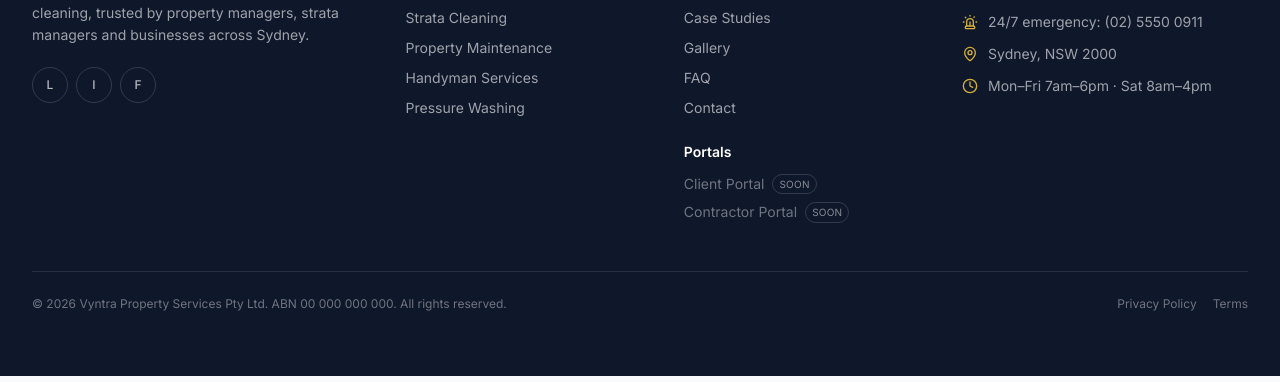
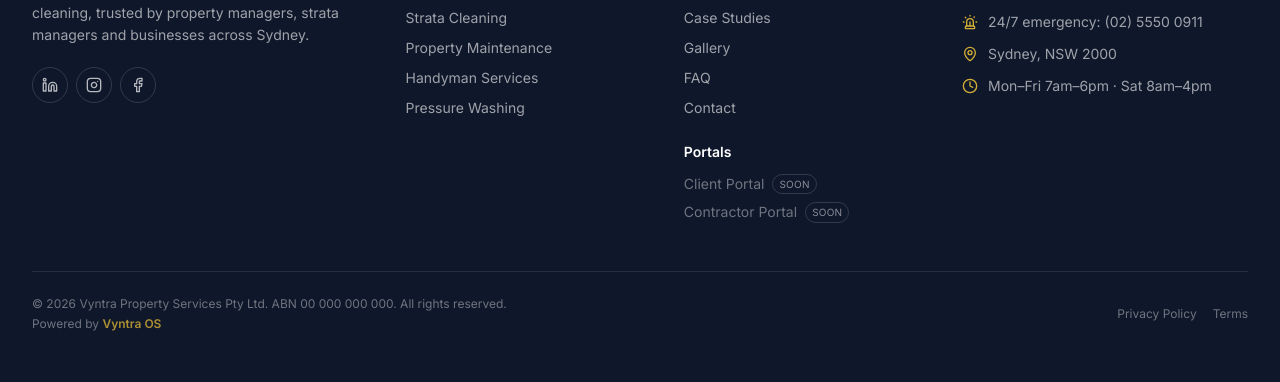
Before and after one commit to francisrasho/vyntra-property-services, a Next.js app: page / in a window 1280 px wide. Shown: the part 3497-3879 px from the top of the page. Built offline with nearby package versions, Linux system fonts and the light colour scheme; no server answers.

Commit message:
feat: footer brand icons + 'Powered by Vyntra OS' line
Replace the first-letter social placeholders with real LinkedIn/Instagram/
Facebook icons, and add a 'Powered by Vyntra OS' line beside the copyright/ABN.

Co-Authored-By: Claude Opus 4.8 <noreply@anthropic.com>

```diff
--- a/components/layout/Footer.tsx
+++ b/components/layout/Footer.tsx
@@ -1,8 +1,24 @@
 import Link from "next/link";
-import { Clock, Mail, MapPin, PhoneCall, Siren } from "lucide-react";
+import {
+  Clock,
+  Facebook,
+  Instagram,
+  Linkedin,
+  Mail,
+  MapPin,
+  PhoneCall,
+  Siren,
+  type LucideIcon,
+} from "lucide-react";
 import { company } from "@/data/company";
 import { services } from "@/data/services";
 import { Container } from "@/components/ui/Container";
+
+const socialIcons: Record<string, LucideIcon> = {
+  LinkedIn: Linkedin,
+  Instagram: Instagram,
+  Facebook: Facebook,
+};
 
 const companyLinks = [
   { label: "About", href: "/about" },
@@ -31,16 +47,19 @@ export function Footer() {
               Sydney.
             </p>
             <div className="mt-5 flex gap-2">
-              {company.socials.map((s) => (
+              {company.socials.map((s) => {
+                const Ico = socialIcons[s.label];
+                return (
                   <a
                     key={s.label}
                     href={s.href}
                     aria-label={s.label}
-                  className="grid h-9 w-9 place-items-center rounded-full border border-white/15 text-xs font-medium text-white/70 transition-colors hover:border-gold hover:text-gold"
+                    className="grid h-9 w-9 place-items-center rounded-full border border-white/15 text-white/70 transition-colors hover:border-gold hover:text-gold"
                   >
-                  {s.label.charAt(0)}
+                    {Ico ? <Ico className="h-4 w-4" /> : s.label.charAt(0)}
                   </a>
-              ))}
+                );
+              })}
             </div>
           </div>
 
@@ -136,9 +155,16 @@ export function Footer() {
         </div>
 
         <div className="mt-12 flex flex-col gap-3 border-t border-white/10 pt-6 text-xs text-white/40 sm:flex-row sm:items-center sm:justify-between">
+          <div className="space-y-1">
             <p>
-            © {year} {company.legalName}. ABN {company.abn}. All rights reserved.
+              © {year} {company.legalName}. ABN {company.abn}. All rights
+              reserved.
             </p>
+            <p>
+              Powered by{" "}
+              <span className="font-semibold text-gold/80">Vyntra OS</span>
+            </p>
+          </div>
           <div className="flex gap-4">
             <Link href="#" className="hover:text-gold">
               Privacy Policy
```
Lines whose indentation alone changed are shown as unchanged.
